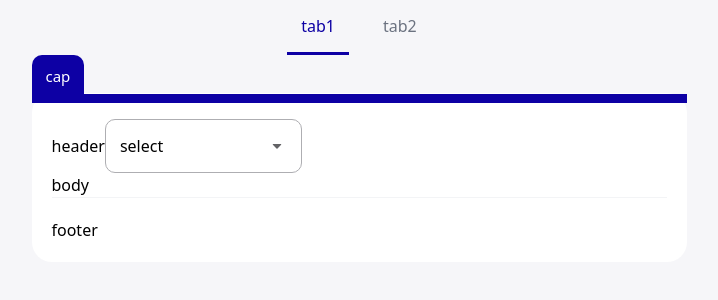
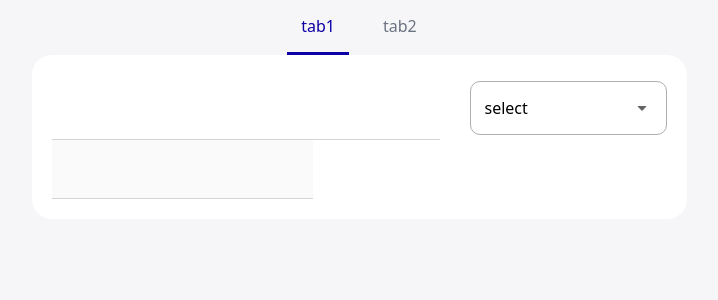
Before and after one commit to denev723/multi-form-survey, a React (Vite) app: page / in a window 1280 px wide. Shown: the top 300 px of the page, without its empty margins (281-999 px from the left). Built offline with nearby package versions, Linux system fonts and the light colour scheme.

Commit message:
QuestionEditor 컴포넌트 업데이트: 다양한 질문 유형과 해당 아이콘 및 라벨 추가

```diff
--- a/src/App.tsx
+++ b/src/App.tsx
@@ -1,18 +1,12 @@
 import "./App.css";
-import Dropdown from "./components/common/Dropdown";
 import MainLayout from "./components/common/MainLayout";
-import Pannel, {
-  PannelBody,
-  PannelCap,
-  PannelFooter,
-  PannelHeader,
-} from "./components/common/Pannel";
 import Tabs, {
   Tab,
   TabList,
   TabPanels,
   TabPanel,
 } from "./components/common/Tabs";
+import QuestionEditor from "./components/edit/QuestionEditor";
 
 function App() {
   return (
@@ -24,25 +18,7 @@
         </TabList>
         <TabPanels>
           <TabPanel index={0}>
-            <PannelCap>cap</PannelCap>
-            <Pannel>
-              <PannelHeader>
-                <>
-                  header
-                  <Dropdown
-                    options={[
-                      { label: <div>1</div>, value: `1` },
-                      { label: <div>2</div>, value: `2` },
-                      { label: <div>3</div>, value: `3` },
-                      { label: <div>4</div>, value: `4` },
-                    ]}
-                    onChange={(value) => console.log(value)}
-                  />
-                </>
-              </PannelHeader>
-              <PannelBody>body</PannelBody>
-              <PannelFooter>footer</PannelFooter>
-            </Pannel>
+            <QuestionEditor />
           </TabPanel>
           <TabPanel index={1}>panel2</TabPanel>
         </TabPanels>
--- /dev/null
+++ b/src/components/common/Input.tsx
@@ -0,0 +1,21 @@
+import { forwardRef, InputHTMLAttributes } from "react";
+import cn from "classnames";
+
+const Input = forwardRef<
+  HTMLInputElement,
+  InputHTMLAttributes<HTMLInputElement>
+>(function Input({ className, ...props }, ref) {
+  return (
+    <input
+      ref={ref}
+      {...props}
+      className={cn(
+        "border-b-1 border-b-gray200 py-17 pl-9 pr-21",
+        "focus:border-b-gray600 focus:bg-bg2 focus:rounded-t-6",
+        className
+      )}
+    />
+  );
+});
+
+export default Input;
--- a/src/components/common/Pannel.tsx
+++ b/src/components/common/Pannel.tsx
@@ -1,26 +1,29 @@
 import { PropsWithChildren } from "react";
+import cn from "classnames";
 
-export default function Pannel({ children }: PropsWithChildren) {
+export default function Pannel({ className, children }: PropsWithChildren<Cn>) {
   return (
-    <div className="flex flex-col p-20 pt-26 bg-white rounded-20">
+    <div
+      className={cn("flex flex-col p-20 pt-26 bg-white rounded-20", className)}
+    >
       {children}
     </div>
   );
 }
 
-export function PannelHeader({ children }: PropsWithChildren) {
-  return <div>{children}</div>;
+export function PannelHeader({ className, children }: PropsWithChildren<Cn>) {
+  return <div className={className}>{children}</div>;
 }
 
-export function PannelBody({ children }: PropsWithChildren) {
-  return <div>{children}</div>;
+export function PannelBody({ className, children }: PropsWithChildren<Cn>) {
+  return <div className={className}>{children}</div>;
 }
 
-export function PannelFooter({ children }: PropsWithChildren) {
+export function PannelFooter({ className, children }: PropsWithChildren<Cn>) {
   return (
     <>
       <hr className="border-gray-100 mb-20" />
-      <div>{children}</div>
+      <div className={className}>{children}</div>
     </>
   );
 }
--- /dev/null
+++ b/src/components/edit/OptionEditor.tsx
@@ -0,0 +1,46 @@
+import { ReactNode, useState } from "react";
+import { QuestionType } from "../../types/app";
+import Input from "../common/Input";
+import RadioIcon from "../../assets/icons/radio_button_unchecked.svg?react";
+import CheckboxIcon from "../../assets/icons/check_box_outline_blank.svg?react";
+
+interface OptionEditorProps {
+  type: QuestionType;
+}
+export default function OptionEditor({ type }: OptionEditorProps) {
+  const [options, setOptions] = useState<string[]>([""]);
+  return (
+    <div>
+      {options.map((option, index) => (
+        <div key={index} className="flex items-center">
+          {icons[type]}
+          <Input
+            value={option}
+            onChange={(e) => {
+              const newOptions = [...options];
+              newOptions[index] = e.target.value;
+              setOptions(newOptions);
+            }}
+          />
+        </div>
+      ))}
+      <div className="flex items-center mt-28">
+        {icons[type]}
+        <button
+          className="text-gray500 text-16"
+          onClick={() => {
+            setOptions((prev) => [...prev, ""]);
+          }}
+        >
+          옵션추가
+        </button>
+      </div>
+    </div>
+  );
+}
+
+const icons: Partial<Record<QuestionType, ReactNode>> = {
+  multipleChoice: <RadioIcon className="mr-14" />,
+  checkbox: <CheckboxIcon className="mr-14" />,
+  dropdown: <RadioIcon className="mr-14" />,
+};
--- /dev/null
+++ b/src/components/edit/QuestionBodyEditor.tsx
@@ -0,0 +1,23 @@
+import { QuestionType } from "../../types/app";
+import Input from "../common/Input";
+import OptionEditor from "./OptionEditor";
+
+interface QuestionBodyEditorProps {
+  type: QuestionType;
+}
+
+export default function QuestionBodyEditor({ type }: QuestionBodyEditorProps) {
+  switch (type) {
+    case "shortText":
+    case "longText":
+    case "date":
+    case "time":
+      return <Input disabled />;
+    case "multipleChoice":
+    case "checkbox":
+    case "dropdown":
+      return <OptionEditor type={type} />;
+    default:
+      return null;
+  }
+}
--- /dev/null
+++ b/src/components/edit/QuestionEditor.tsx
@@ -0,0 +1,95 @@
+import { QuestionType } from "../../types/app";
+import Dropdown from "../common/Dropdown";
+import Input from "../common/Input";
+import Pannel, { PannelBody, PannelHeader } from "../common/Pannel";
+import ShortTextIcon from "../../assets/icons/check_indeterminate_small.svg?react";
+import LongTextIcon from "../../assets/icons/subject.svg?react";
+import MultipleChoiceIcon from "../../assets/icons/checklist.svg?react";
+import CheckboxIcon from "../../assets/icons/check_circle.svg?react";
+import DropdownIcon from "../../assets/icons/arrow_circle_down.svg?react";
+import DateIcon from "../../assets/icons/calendar_today.svg?react";
+import TimeIcon from "../../assets/icons/schedule.svg?react";
+import QuestionBodyEditor from "./QuestionBodyEditor";
+import { useState } from "react";
+
+export default function QuestionEditor() {
+  const [type, setType] = useState<QuestionType>("shortText");
+  return (
+    <Pannel>
+      <PannelHeader className="flex">
+        <Input className="flex-1 mr-30" />
+        <Dropdown<QuestionType>
+          onChange={(value) => setType(value)}
+          options={[
+            {
+              label: (
+                <div>
+                  <ShortTextIcon className="inline-block mr-10" />
+                  <span>단답형</span>
+                </div>
+              ),
+              value: "shortText",
+            },
+            {
+              label: (
+                <div>
+                  <LongTextIcon className="inline-block mr-10" />
+                  <span>장문형</span>
+                </div>
+              ),
+              value: "longText",
+            },
+            {
+              label: (
+                <div>
+                  <MultipleChoiceIcon className="inline-block mr-10" />
+                  <span>객관식</span>
+                </div>
+              ),
+              value: "multipleChoice",
+            },
+            {
+              label: (
+                <div>
+                  <CheckboxIcon className="inline-block mr-10" />
+                  <span>체크박스</span>
+                </div>
+              ),
+              value: "checkbox",
+            },
+            {
+              label: (
+                <div>
+                  <DropdownIcon className="inline-block mr-10" />
+                  <span>드롭다운</span>
+                </div>
+              ),
+              value: "dropdown",
+            },
+            {
+              label: (
+                <div>
+                  <DateIcon className="inline-block mr-10" />
+                  <span>날짜</span>
+                </div>
+              ),
+              value: "date",
+            },
+            {
+              label: (
+                <div>
+                  <TimeIcon className="inline-block mr-10" />
+                  <span>시간</span>
+                </div>
+              ),
+              value: "time",
+            },
+          ]}
+        />
+      </PannelHeader>
+      <PannelBody>
+        <QuestionBodyEditor type={type} />
+      </PannelBody>
+    </Pannel>
+  );
+}
--- /dev/null
+++ b/src/types/app.ts
@@ -0,0 +1,8 @@
+export type QuestionType =
+  | "shortText"
+  | "longText"
+  | "multipleChoice"
+  | "checkbox"
+  | "dropdown"
+  | "date"
+  | "time";
--- /dev/null
+++ b/src/types/global.d.ts
@@ -0,0 +1,3 @@
+type Cn<T = NonNullable<unknown>> = T & {
+  className?: string;
+};
```
Also changed, not shown: 1 other file (tests, documents, lock files or other folders).
